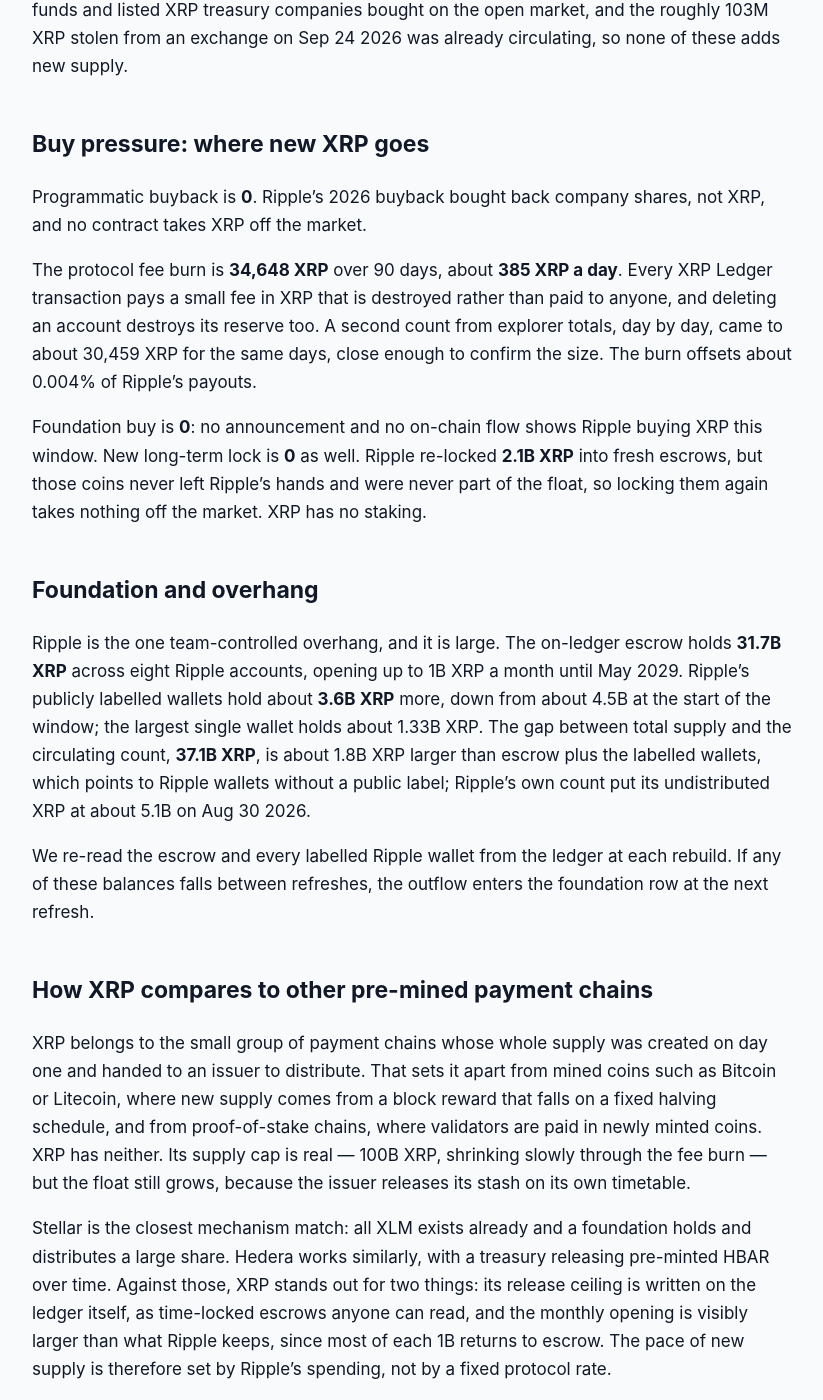
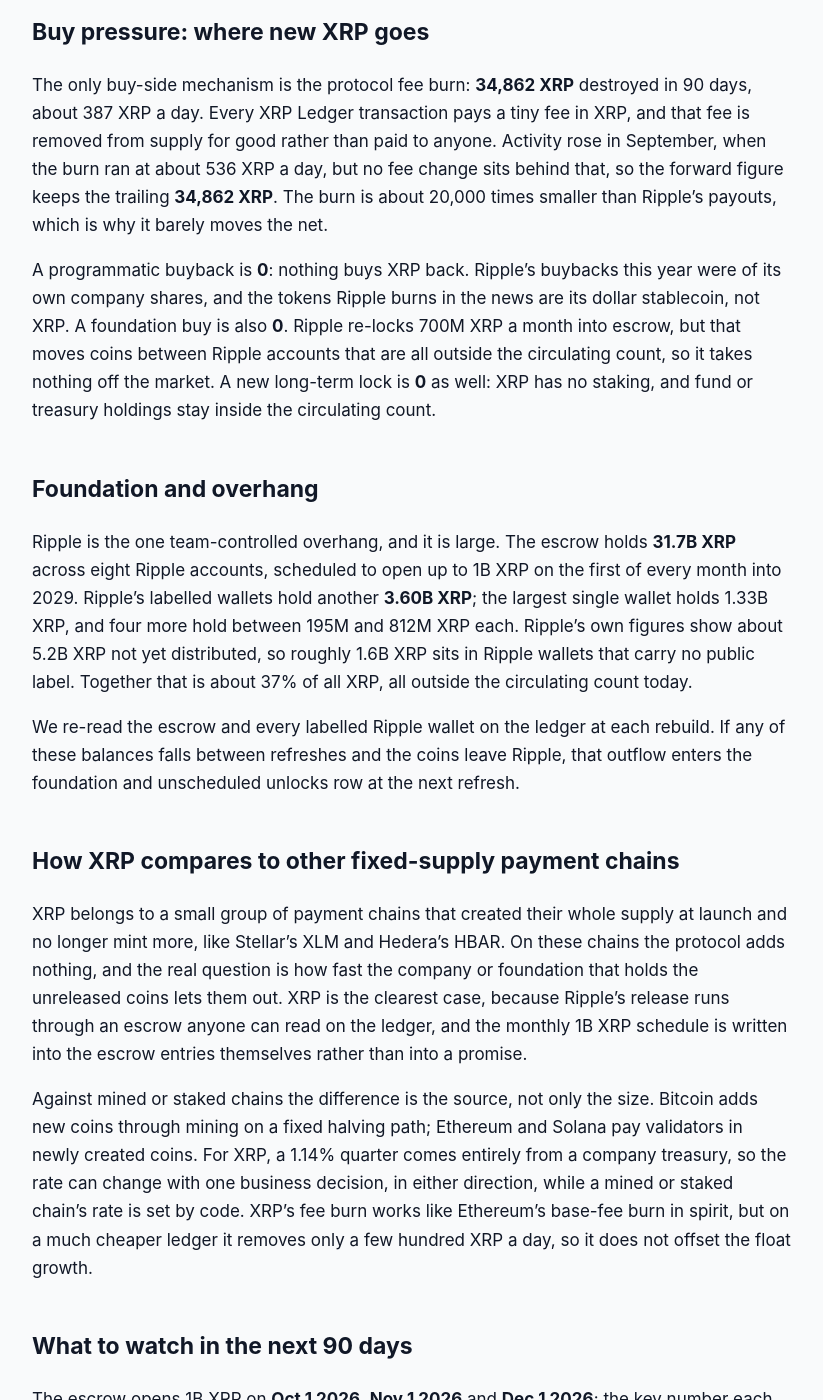
Before and after one commit to jeevansongmy-spec/mrnasdog-articles, a Jekyll site: the page built from crypto/xrp-pressure-framework.md, in a window 1280 px wide and 1400 px high, scrolled down 1457 px. Shown: the whole window, without its empty margins (228-1051 px from the left). Built offline with Jekyll 4.4.1, drawn with Linux system fonts in a browser that asks for light colours; some of the changed text lies outside the part shown.

Commit message:
publish: crypto/xrp-pressure-framework

```diff
--- a/crypto/xrp-pressure-framework.md
+++ b/crypto/xrp-pressure-framework.md
@@ -1,6 +1,6 @@
 ---
 title: "XRP Inflation Analysis · September 2026 · Supply growing · projected to keep growing"
-description: "XRP supply is growing: nothing is minted, but Ripple paid 838.5M XRP from its wallets in 90 days against a 34.6K fee burn — +1.33% net, projected the same next."
+description: "XRP supply is growing: nothing is minted, but Ripple paid 718.5M XRP from its wallets in 90 days against a 34.9K fee burn. +1.14% net, projected the same next."
 canonical_url: "https://mrnasdog.com/research/xrp/inflation"
 tags: ["crypto", "xrp", "ripple", "escrow"]
 published: true
@@ -10,50 +10,48 @@ Originally published at [https://mrnasdog.com/research/xrp/inflation](https://mr
 
 # XRP Inflation Analysis · September 2026 · Supply growing · projected to keep growing
 
-The MrNasdog Pressure Framework reads XRP as inflationary on the traded float: **+1.33% net** over the last 90 days and **+1.33%** projected for the next 90. No XRP is ever minted — the XRP Ledger has no block reward and no staking reward — so the new supply is Ripple paying XRP out of its own wallets: **838.5M XRP** reached outside accounts in 90 days, against a fee burn of only **34,648 XRP**. The ceiling is fixed: Ripple still holds **31.7B XRP** in escrow and several billion more in its wallets, and every coin it pays out adds to the float until that stash runs out.
+The XRP Ledger never mints a single new XRP, yet the amount of **XRP** in the market grew by **+1.14%** over the last 90 days, and the MrNasdog Pressure Framework projects about the same for the next 90. The source is Ripple, not the protocol: its wallets paid **718.47M XRP** to the market, fed by the monthly escrow, while fee burning removed only **34,862 XRP**. The inflation monitor reads **+1.20%**, so the two readings agree. The hard ceiling is the fixed 100B XRP made at launch, of which **31.7B** still sits in escrow.
 
 ## The verdict, in one paragraph
 
-Over the window from Jul 1 2026 to Sep 29 2026 the XRP float grew by a net **+1.33%**: **838.5M XRP** of new sell pressure against **34,648 XRP** destroyed in fees, on a circulating supply of **62.88B XRP**. Our supply monitor reads **+0.90%** over the same 90 days, a gap of **0.43 percentage points**. That gap is small, so no warning chip ships: the monitor's supply count is updated only every few weeks and lags the ledger, while our number is read straight from the ledger at both ends of the window. The next 90 days project the same **+1.33%**, because Ripple pays out almost every day and the escrow refills its wallets every month. XRP is a fixed-supply coin that behaves like a steadily inflating one: **a company-funded float, growing about 1.3% a quarter**.
+Net supply pressure on XRP is **+1.14%** of circulating supply over the last 90 days (Jul 2 to Sep 30 2026), and the forward reading for the next 90 days is the same **+1.14%**. The inflation monitor, which measures the change in circulating supply directly, reads **+1.20%** for the same window. The gap is **0.06 percentage points**, well inside the 0.5-point line, so no monitor-gap warning is shown. XRP is a **zero-issuance coin with a company-paced float**: the protocol adds nothing, and almost every new coin in the market is a coin Ripple chose to release.
 
 ## Sell pressure: where new XRP comes from
 
-Protocol inflation is **0**. All 100B XRP were created when the XRP Ledger started in 2012; there is no mining, no block reward and no staking payout, and no transaction type can create XRP. The ledger's own supply only falls: it read **99,985,641,396 XRP** at the start of the window and **99,985,606,749 XRP** at the end.
+Protocol inflation is **0**. The XRP Ledger has no block reward and no staking reward, and no transaction type can create XRP. The ledger keeps its own running coin count, and across this window that count only went down, from about 99,985.64M to 99,985.61M XRP, because fees are destroyed.
 
-Vesting unlocks are **0** on this page, even though XRP has the best-known vesting schedule in crypto. Ripple's escrow opens up to **1B XRP** on the 1st of every month, with 32 monthly dates left from Oct 1 2026 to May 1 2029. In this window the escrow opened 1B XRP on Aug 1 2026 and again on Sep 1 2026, and Ripple locked **700M XRP** back each time — plus 700M on Jul 1 2026 from the July opening — so the escrow actually grew, from **31.6B** to **31.7B XRP**. The coins an opening releases land in Ripple's own wallets, which are not counted as circulating. They reach the market only when Ripple pays them out, which is the next row.
+Vesting unlocks book **0**, even though the escrow is active. Ripple's escrow opens up to 1B XRP on the first day of each month. Inside this window it opened 1B XRP on Aug 1 2026 and 1B XRP on Sep 1 2026. Each time, Ripple locked 700M XRP straight back into new escrow and kept 300M, so the escrow balance fell from 32.3B to **31.7B XRP**. The kept coins go to Ripple's own wallets, and those wallets are not counted as circulating yet. An escrow opening therefore moves XRP from one Ripple balance to another; the XRP counts once, when it leaves Ripple.
 
-Foundation and unscheduled unlocks carry the whole sell side: **838.5M XRP**. We read every Ripple-labelled account and every Ripple escrow at both ends of the window, then every transaction those accounts made in between; the payouts to outside accounts match the fall in Ripple's total holdings to within a fraction of one XRP. By month, Ripple paid out **352M XRP** in July, **259M XRP** in August and **228M XRP** in September, almost all of it from one operating wallet in transfers almost every day. Ripple's own distribution count rose at a similar pace, about 816M XRP per 90 days. With no dated end in sight and three more escrow openings ahead, the next 90 days hold the same **838.5M XRP**.
+That leaving is the one row that matters. Foundation and unscheduled unlocks come to **718.47M XRP** over 90 days. We read every labelled Ripple wallet and every escrow at both ends of the window: together they fell from about 36.01B to 35.30B XRP, and the payments between them add up to the same figure almost to the last coin. Nearly all of it, **713.97M XRP**, followed one path: the 300M kept from each escrow opening went to an operating wallet, then to a paying wallet, then out in weekly batches of up to about 50M XRP to wallets that pass it on. The other **4.49M XRP** was a single payment from another Ripple wallet on Aug 6 2026. Ripple's own distribution figures point the same way, at roughly 730M XRP per 90 days. The payouts ran every week of the window, so the forward figure holds the same **718.47M XRP**.
 
-Long-term locked or bankruptcy is **0**. No court, trustee or estate is releasing XRP. Spot XRP funds and listed XRP treasury companies bought on the open market, and the roughly 103M XRP stolen from an exchange on Sep 24 2026 was already circulating, so none of these adds new supply.
+Long-term locked or bankruptcy releases are **0**. No estate, trustee or court payout holds XRP, and the large holders that bought on the market, such as spot funds and listed treasury companies, hold coins that were already counted as circulating.
 
 ## Buy pressure: where new XRP goes
 
-Programmatic buyback is **0**. Ripple's 2026 buyback bought back company shares, not XRP, and no contract takes XRP off the market.
+The only buy-side mechanism is the protocol fee burn: **34,862 XRP** destroyed in 90 days, about 387 XRP a day. Every XRP Ledger transaction pays a tiny fee in XRP, and that fee is removed from supply for good rather than paid to anyone. Activity rose in September, when the burn ran at about 536 XRP a day, but no fee change sits behind that, so the forward figure keeps the trailing **34,862 XRP**. The burn is about 20,000 times smaller than Ripple's payouts, which is why it barely moves the net.
 
-The protocol fee burn is **34,648 XRP** over 90 days, about **385 XRP a day**. Every XRP Ledger transaction pays a small fee in XRP that is destroyed rather than paid to anyone, and deleting an account destroys its reserve too. A second count from explorer totals, day by day, came to about 30,459 XRP for the same days, close enough to confirm the size. The burn offsets about 0.004% of Ripple's payouts.
-
-Foundation buy is **0**: no announcement and no on-chain flow shows Ripple buying XRP this window. New long-term lock is **0** as well. Ripple re-locked **2.1B XRP** into fresh escrows, but those coins never left Ripple's hands and were never part of the float, so locking them again takes nothing off the market. XRP has no staking.
+A programmatic buyback is **0**: nothing buys XRP back. Ripple's buybacks this year were of its own company shares, and the tokens Ripple burns in the news are its dollar stablecoin, not XRP. A foundation buy is also **0**. Ripple re-locks 700M XRP a month into escrow, but that moves coins between Ripple accounts that are all outside the circulating count, so it takes nothing off the market. A new long-term lock is **0** as well: XRP has no staking, and fund or treasury holdings stay inside the circulating count.
 
 ## Foundation and overhang
 
-Ripple is the one team-controlled overhang, and it is large. The on-ledger escrow holds **31.7B XRP** across eight Ripple accounts, opening up to 1B XRP a month until May 2029. Ripple's publicly labelled wallets hold about **3.6B XRP** more, down from about 4.5B at the start of the window; the largest single wallet holds about 1.33B XRP. The gap between total supply and the circulating count, **37.1B XRP**, is about 1.8B XRP larger than escrow plus the labelled wallets, which points to Ripple wallets without a public label; Ripple's own count put its undistributed XRP at about 5.1B on Aug 30 2026.
+Ripple is the one team-controlled overhang, and it is large. The escrow holds **31.7B XRP** across eight Ripple accounts, scheduled to open up to 1B XRP on the first of every month into 2029. Ripple's labelled wallets hold another **3.60B XRP**; the largest single wallet holds 1.33B XRP, and four more hold between 195M and 812M XRP each. Ripple's own figures show about 5.2B XRP not yet distributed, so roughly 1.6B XRP sits in Ripple wallets that carry no public label. Together that is about 37% of all XRP, all outside the circulating count today.
 
-We re-read the escrow and every labelled Ripple wallet from the ledger at each rebuild. If any of these balances falls between refreshes, the outflow enters the foundation row at the next refresh.
+We re-read the escrow and every labelled Ripple wallet on the ledger at each rebuild. If any of these balances falls between refreshes and the coins leave Ripple, that outflow enters the foundation and unscheduled unlocks row at the next refresh.
 
-## How XRP compares to other pre-mined payment chains
+## How XRP compares to other fixed-supply payment chains
 
-XRP belongs to the small group of payment chains whose whole supply was created on day one and handed to an issuer to distribute. That sets it apart from mined coins such as Bitcoin or Litecoin, where new supply comes from a block reward that falls on a fixed halving schedule, and from proof-of-stake chains, where validators are paid in newly minted coins. XRP has neither. Its supply cap is real — 100B XRP, shrinking slowly through the fee burn — but the float still grows, because the issuer releases its stash on its own timetable.
+XRP belongs to a small group of payment chains that created their whole supply at launch and no longer mint more, like Stellar's XLM and Hedera's HBAR. On these chains the protocol adds nothing, and the real question is how fast the company or foundation that holds the unreleased coins lets them out. XRP is the clearest case, because Ripple's release runs through an escrow anyone can read on the ledger, and the monthly 1B XRP schedule is written into the escrow entries themselves rather than into a promise.
 
-Stellar is the closest mechanism match: all XLM exists already and a foundation holds and distributes a large share. Hedera works similarly, with a treasury releasing pre-minted HBAR over time. Against those, XRP stands out for two things: its release ceiling is written on the ledger itself, as time-locked escrows anyone can read, and the monthly opening is visibly larger than what Ripple keeps, since most of each 1B returns to escrow. The pace of new supply is therefore set by Ripple's spending, not by a fixed protocol rate.
-
-The fee burn is also far smaller than the burns on busier smart-contract chains. At about 385 XRP a day it is a rounding error next to the payouts, so unlike a chain where heavy use can make supply shrink, XRP's float grows regardless of how busy the ledger gets.
+Against mined or staked chains the difference is the source, not only the size. Bitcoin adds new coins through mining on a fixed halving path; Ethereum and Solana pay validators in newly created coins. For XRP, a 1.14% quarter comes entirely from a company treasury, so the rate can change with one business decision, in either direction, while a mined or staked chain's rate is set by code. XRP's fee burn works like Ethereum's base-fee burn in spirit, but on a much cheaper ledger it removes only a few hundred XRP a day, so it does not offset the float growth.
 
 ## What to watch in the next 90 days
 
-The escrow opens up to **1B XRP** on Oct 1 2026, Nov 1 2026 and Dec 1 2026; a re-lock smaller than the usual 700M would leave Ripple more to pay out. The pace of the operating wallet's payouts matters most: it slowed from 352M XRP in July to 228M XRP in September, and a return to the July pace would lift the next reading. Watch for any Ripple wallet without a public label starting to pay out, which would show up as a jump in the circulating count. The pending ledger amendments that hold majority votes, including batch transactions, change no supply rule. The roughly 103M XRP taken in the Sep 24 2026 exchange hack is already circulating and does not change the count, whatever happens to it next.
+The escrow opens 1B XRP on **Oct 1 2026**, **Nov 1 2026** and **Dec 1 2026**; the key number each month is how much Ripple locks back up, which was 700M XRP in both August and September. A smaller re-lock would push the float up faster. The weekly payouts from Ripple's paying wallet are the live signal: if they slow down or stop, the forward reading comes down with them. A fund prospectus says Ripple may release extra escrow if US market-structure law passes; the Senate vote on that bill failed on Sep 15 2026, but a return after the November elections would reopen the question. The Batch upgrade to the XRP Ledger can go live on **Oct 9 2026** at the earliest; it changes how transactions are bundled, not how XRP is created, so it could only nudge the fee burn.
 
 ## Summary
 
-XRP is a fixed-supply coin whose traded float still grows: the MrNasdog Pressure Framework reads **+1.33%** over the last 90 days and projects the same for the next 90. Nothing is minted; the growth is Ripple paying out **838.5M XRP** a quarter from wallets refilled by a monthly escrow, against a fee burn of only **34,648 XRP**. The key risk is the size of the stash — **31.7B XRP** in escrow plus several billion in Ripple wallets — and the fact that its pace is Ripple's choice. The ceiling is the 100B XRP created at launch; supply can only reach the market from that fixed pool.
+XRP supply is growing at about **+1.14%** per 90 days, and projected to keep growing at that pace, even though the XRP Ledger mints nothing. The growth comes from Ripple's wallets, which paid **718.47M XRP** to the market in 90 days while fees burned only **34,862 XRP**. The key risk is that Ripple still controls about 37B XRP, and the pace of release is its own choice. The ceiling is fixed: 100B XRP were created at launch, no more can ever be made, and every fee makes the total a little smaller.
 
-*MrNasdog Pressure Framework analysis of XRP, Metric 1 — Inflation. Data + explanation only. Not financial advice. Checked Sep 29 2026.*
+---
+
+*MrNasdog Pressure Framework analysis of XRP, Metric 1 — Inflation. Data + explanation only. Not financial advice. Checked Sep 30 2026.*
```
